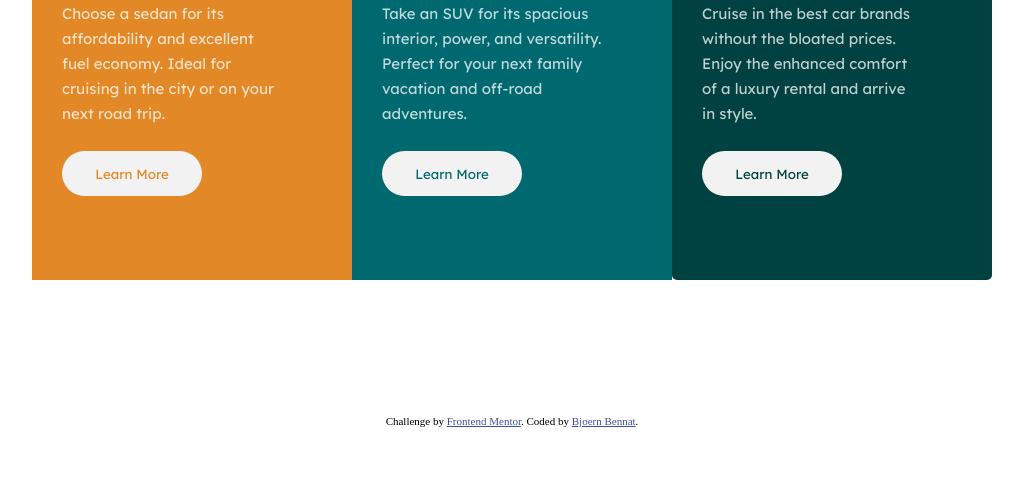
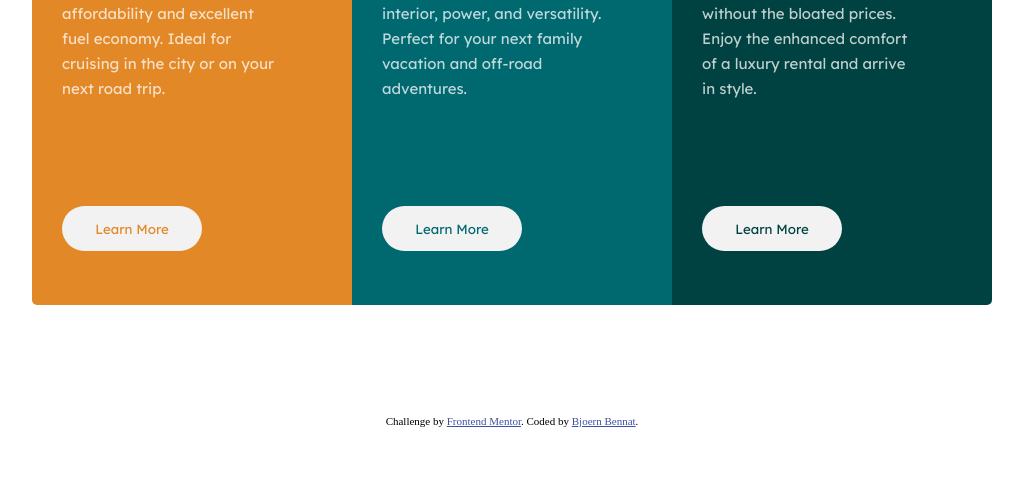
Before and after one commit to BjoernBennat/3-column-preview-card-component-main, a plain HTML site: page index.html in a window 1280 px wide. Shown: the part 313-800 px from the top of the page, without its empty margins (128-1151 px from the left). Drawn offline with Linux system fonts and the light colour scheme.

Commit message:
Changed Border-radius and replaced buttons

```diff
--- a/style.css
+++ b/style.css
@@ -102,5 +102,19 @@ button:hover {
     .suv,
     .luxury {
         margin: 0;
+        border-radius: 0;
+        height: 500px;
+    }
+
+    .sedan {
+        border-radius: 5px 0 0 5px;
+    }
+
+    .luxury {
+        border-radius: 0 5px 5px 0;
+    }
+
+    button {
+        margin-top: 80px;
     }
 }
```
